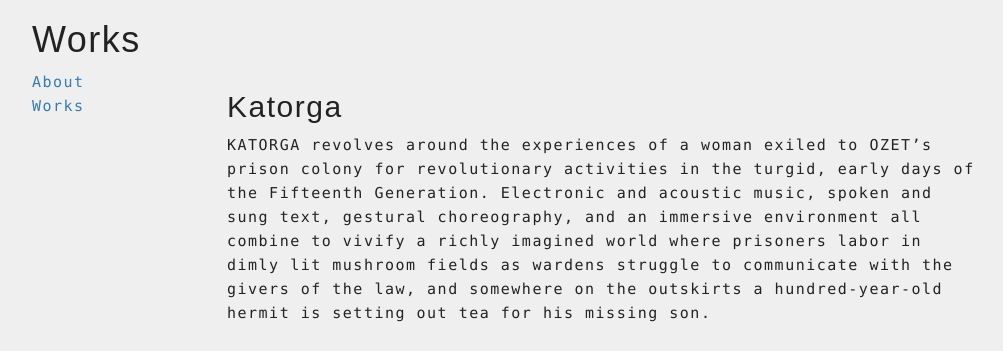
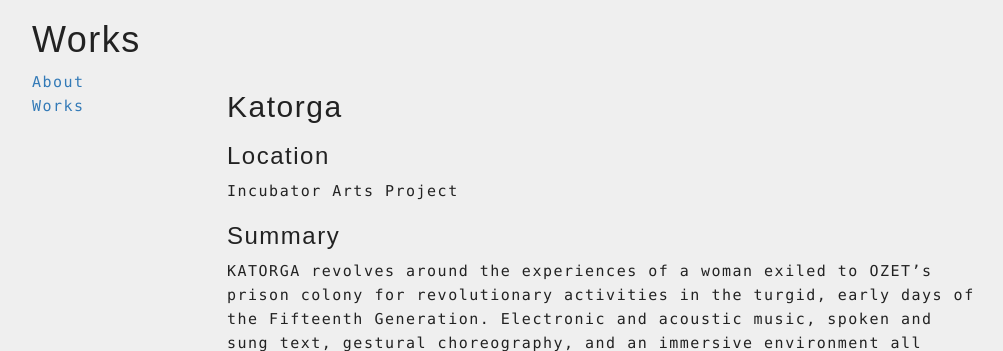
Before and after one commit to the-ozet/the-ozet.github.io, a Jekyll site: the page built from _works/katorga.md, in a window 1280 px wide, cut to the strip 0-351 px from the top of the page. Shown: the whole strip, without its empty margins (38-1041 px from the left). Built offline with Jekyll 4.4.1, drawn with Linux system fonts in a browser that asks for light colours.

Commit message:
Update katorga.md

```diff
--- a/_works/katorga.md
+++ b/_works/katorga.md
@@ -6,6 +6,12 @@ date: 2014-06-24
 year: 2014
 ---
 ## Katorga
+
+### Location
+
+Incubator Arts Project
+
+### Summary
 
 KATORGA revolves around the experiences of a woman exiled to OZET’s prison colony for revolutionary activities in the turgid, early days of the Fifteenth Generation. Electronic and acoustic music, spoken and sung text, gestural choreography, and an immersive environment all combine to vivify a richly imagined world where prisoners labor in dimly lit mushroom fields as wardens struggle to communicate with the givers of the law, and somewhere on the outskirts a hundred-year-old hermit is setting out tea for his missing son.
 
```
